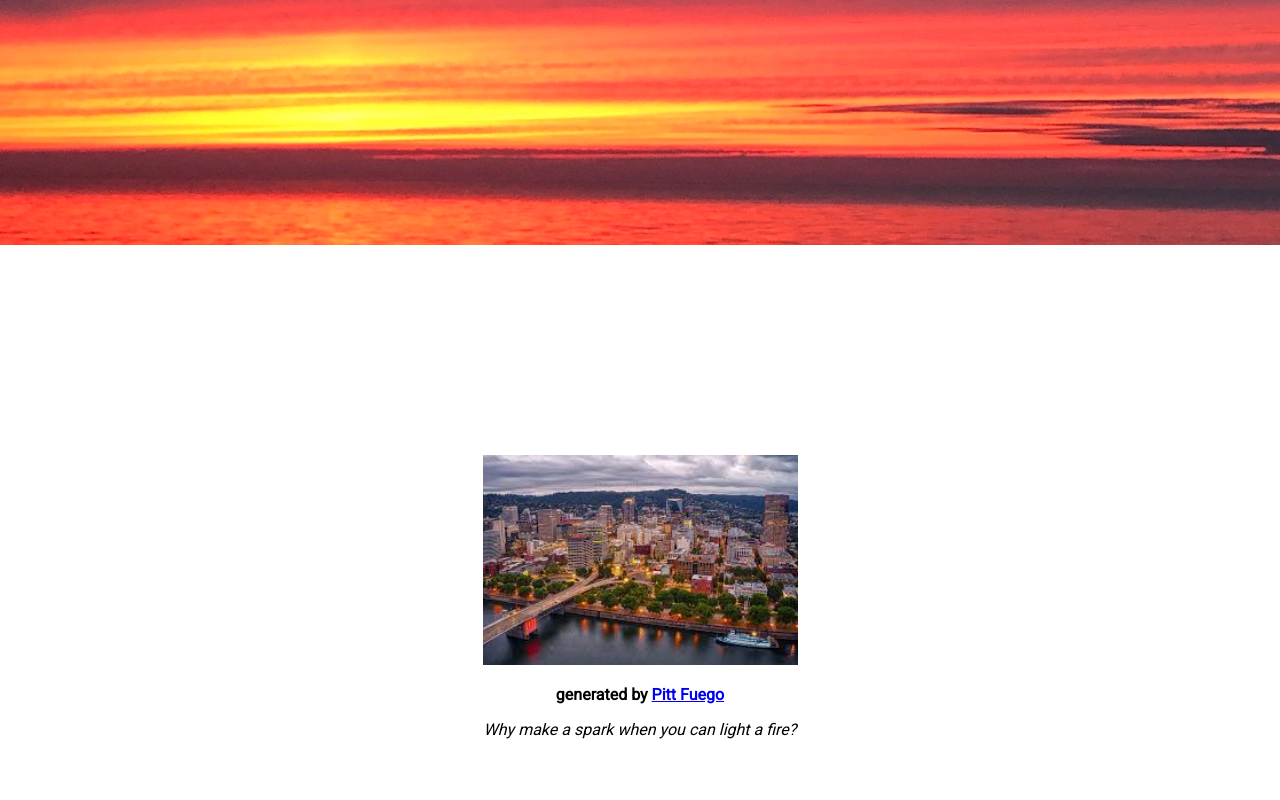
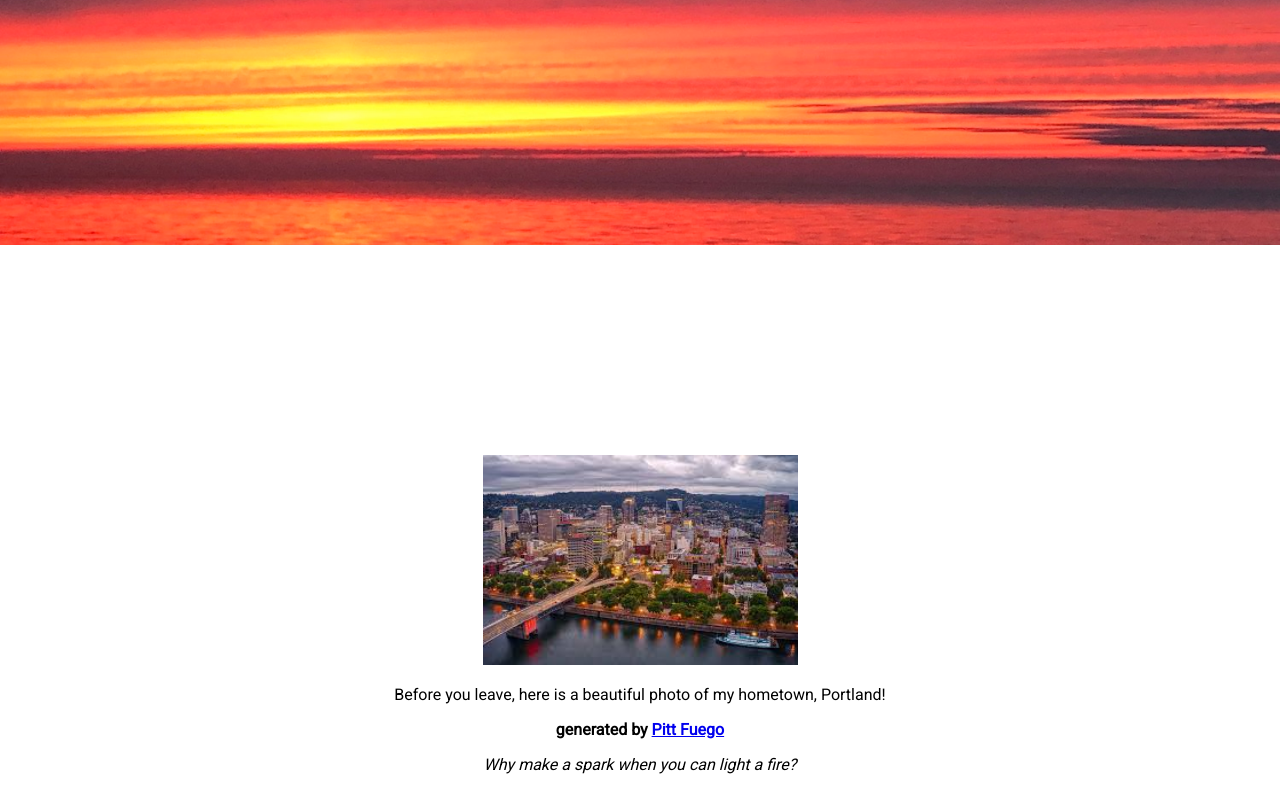
Before and after one commit to madelineprewett/prewettfuegowesbite, a plain HTML site: page index.html in a window 1280 px wide. Shown: the part 5039-5839 px from the top of the page. Before the commit the page ends 5804 px from the top, so only its background shows below. Drawn offline with Linux system fonts and the light colour scheme.

Commit message:
Update index.html

```diff
--- a/index.html
+++ b/index.html
@@ -117,6 +117,7 @@
 
   <div class="logo">
             <img src="Unknown.jpeg" alt="my feet in water" style="width:25%;">
+            <p>Before you leave, here is a beautiful photo of my hometown, Portland! </p>
             <p><b>generated by <a href="https://pitt-fuego.github.io/Pitt-Fuego-Coding-Tools/">Pitt Fuego</a></b></p>
             <p><em>Why make a spark when you can light a fire?</em></p>
   </div>
```
